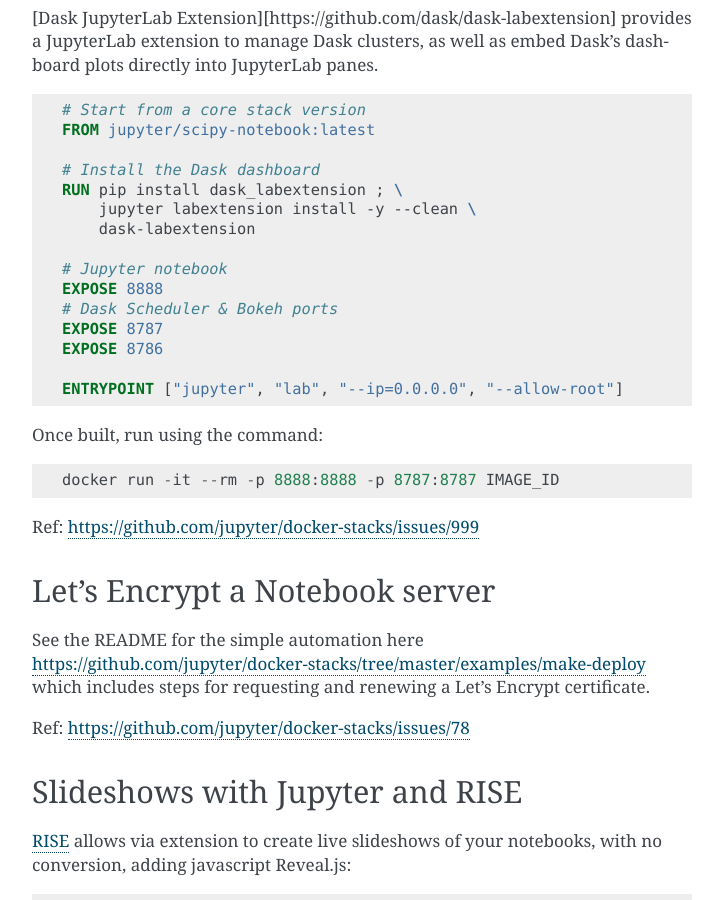
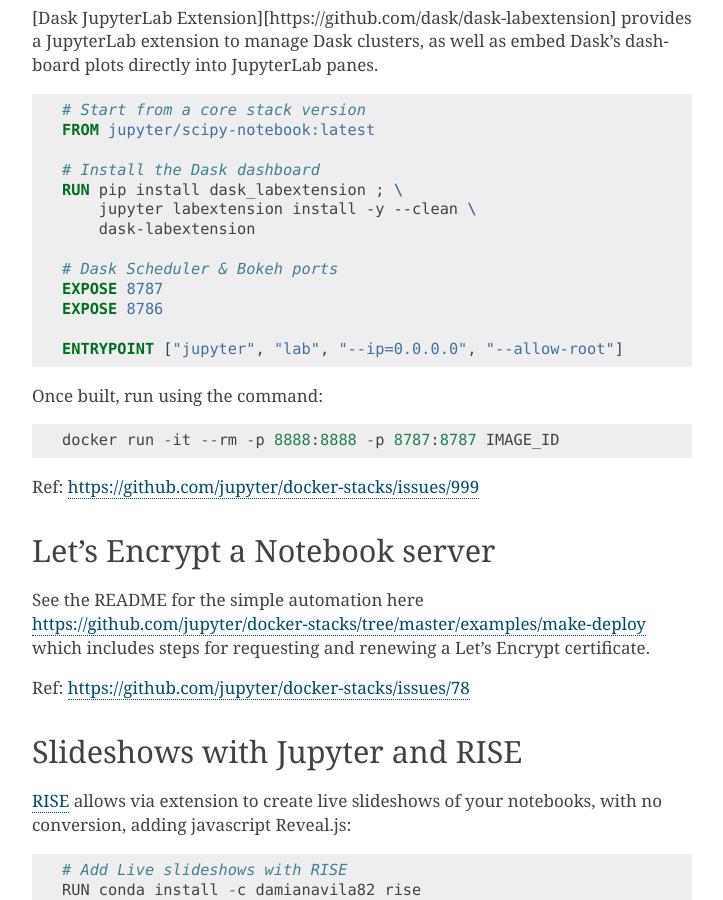
Before and after one commit to jupyter/docker-stacks, a Sphinx documentation site: the page built from docs/using/recipes.md, in a window 1280 px wide and 900 px high, scrolled down 3294 px. Shown: the whole window, without its empty margins (388-1111 px from the left). Built offline with Sphinx 7.4.7, drawn with Linux system fonts in a browser that asks for light colours; pages that are not in the unit, such as notebooks, are missing from menus.

Commit message:
Update docs/using/recipes.md
Co-Authored-By: Peter Parente <parente@gmail.com>

```diff
--- a/docs/using/recipes.md
+++ b/docs/using/recipes.md
@@ -160,8 +160,6 @@
     jupyter labextension install -y --clean \
     dask-labextension
 
-# Jupyter notebook
-EXPOSE 8888
 # Dask Scheduler & Bokeh ports
 EXPOSE 8787
 EXPOSE 8786
```
